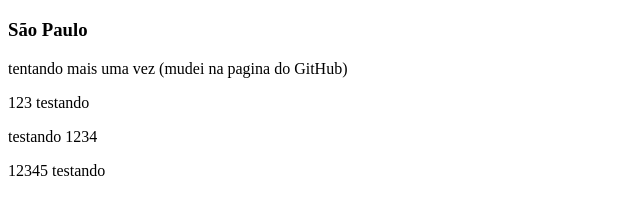
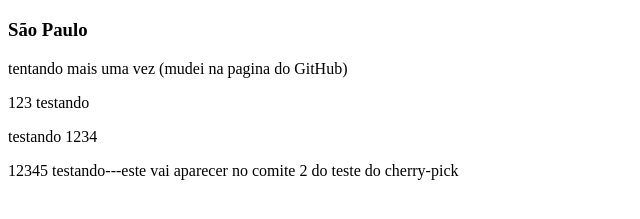
Before and after one commit to iivansbb1985/primeiro_projeto, a plain HTML site: page index.html in a window 1280 px wide. Shown: the part 61-280 px from the top of the page, without its empty margins (0-640 px from the left). Drawn offline with Linux system fonts and the light colour scheme.

Commit message:
teste 2 contunuando o teste do comando cherry-pick

```diff
--- a/index.html
+++ b/index.html
@@ -12,6 +12,6 @@
     <p>tentando mais uma vez (mudei na pagina do GitHub)</p>
     <p>123 testando</p>
     <p>testando 1234</p>
-    <p>12345 testando</p>
+    <p>12345 testando---este vai aparecer no comite 2 do teste do cherry-pick</p>
 </body>
 </html>
```
